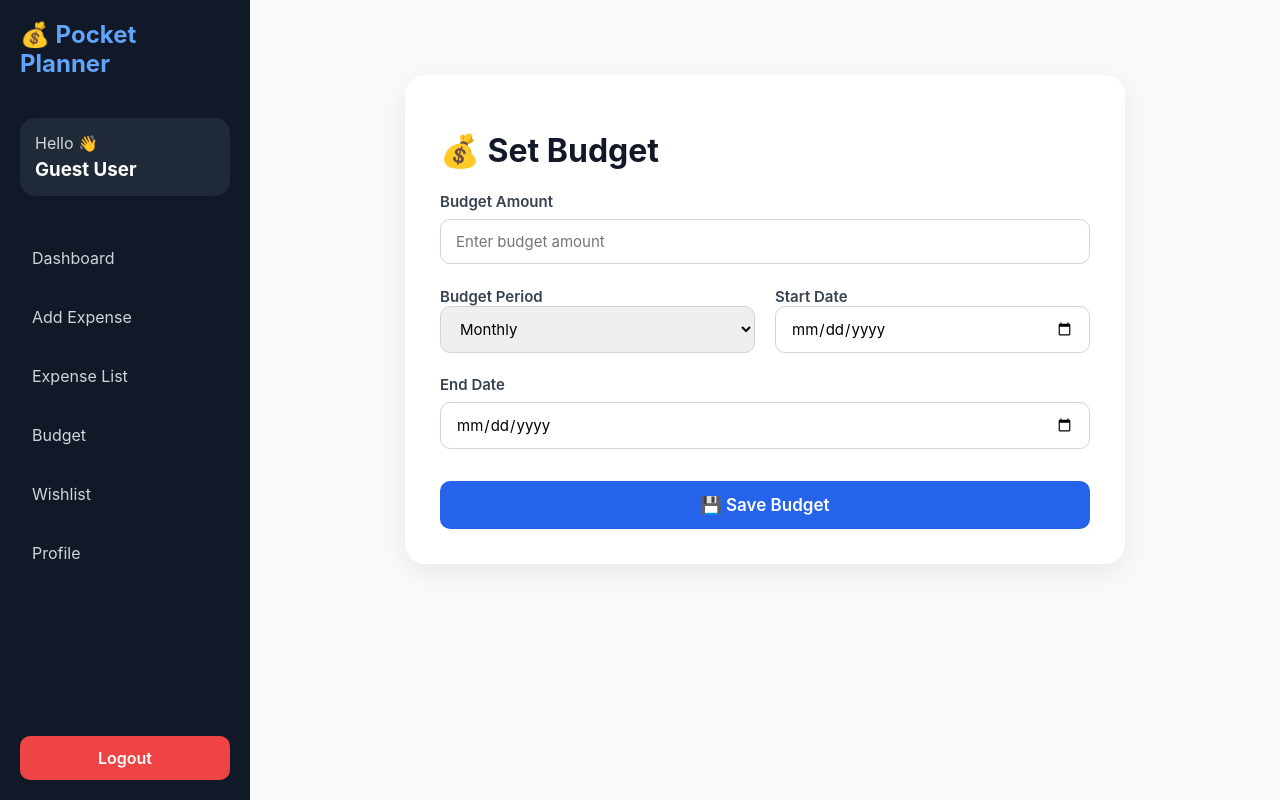
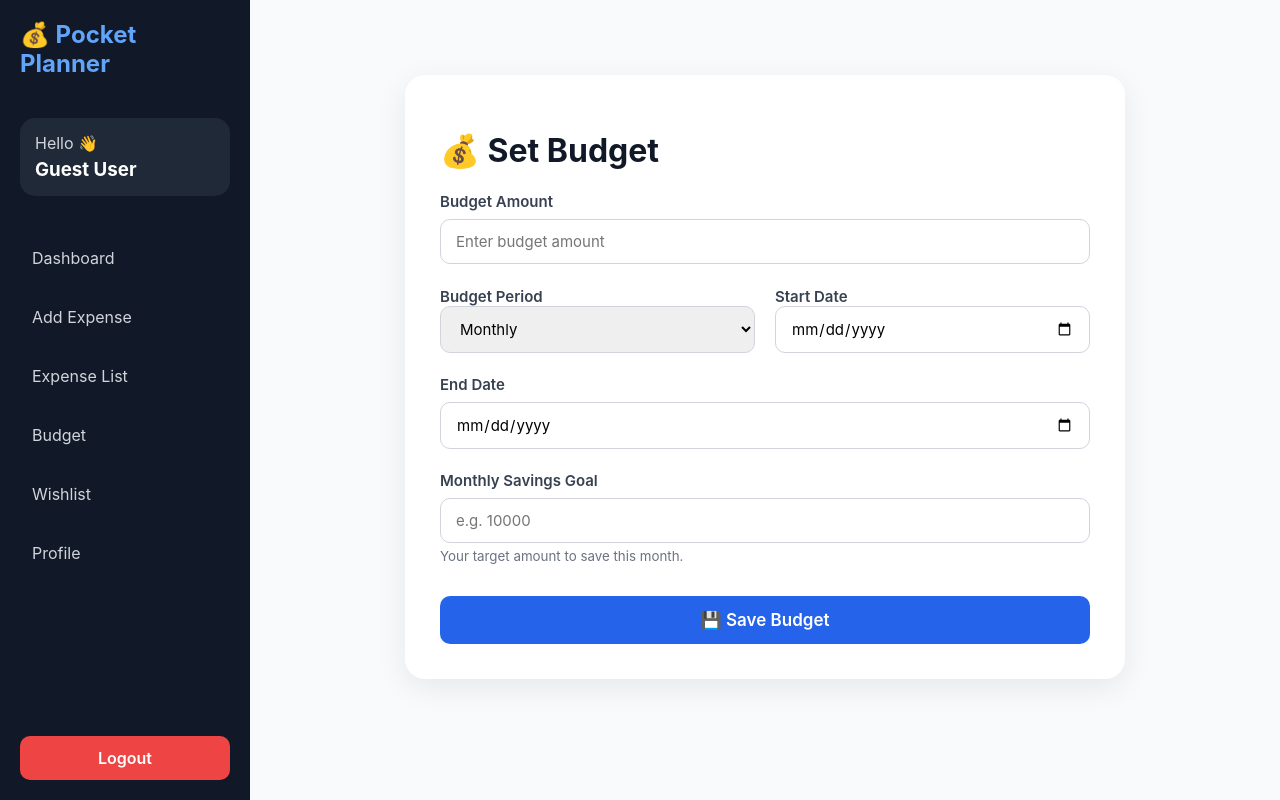
Before and after one commit to SriLakshmiK1810/backup, a React (Create React App) app in the folder frontend/pocket-planner-web/: page /budget in a window 1280 px wide. Built offline with nearby package versions, Linux system fonts and the light colour scheme.

Commit message:
Add monthly savings goal feature

```diff
--- a/frontend/pocket-planner-web/src/screens/BudgetScreen.js
+++ b/frontend/pocket-planner-web/src/screens/BudgetScreen.js
@@ -8,12 +8,12 @@ function BudgetScreen() {
     period: "Monthly",
     startDate: "",
     endDate: "",
+    savingsGoal: ""   // Better to keep it inside budget
   });
   const calculateEndDate = (startDate, period) => {
   if (!startDate) return "";
 
   const date = new Date(startDate);
-
   switch (period) {
     case "Daily":
       return date.toISOString().split("T")[0];
@@ -44,16 +44,18 @@ function BudgetScreen() {
   period: budget.period,
   startDate: budget.startDate,
   endDate: budget.endDate,
+  savingsGoal: Number(budget.savingsGoal)
 });
 
     alert("Budget saved successfully!");
 
     setBudget({
-      amount: "",
-      period: "Monthly",
-      startDate: "",
-      endDate: "",
-    });
+    amount: "",
+    period: "Monthly",
+    startDate: "",
+    endDate: "",
+    savingsGoal: ""
+});
 
   } catch (err) {
   console.log(err.response?.status);
@@ -137,6 +139,24 @@ function BudgetScreen() {
     />
   </div>
 
+  <div style={inputGroup}>
+    <label style={label}>Monthly Savings Goal</label>
+    <input
+        type="number"
+        placeholder="e.g. 10000"
+        value={budget.savingsGoal}
+        onChange={(e) =>
+            setBudget({
+                ...budget,
+                savingsGoal: e.target.value,
+            })
+        }
+        style={input}
+    />
+    <small style={{ color: "#6B7280", marginTop: "5px" }}>
+        Your target amount to save this month.
+    </small>
+</div>
   <button type="submit" style={buttonStyle}>
     💾 Save Budget
   </button>
@@ -146,6 +166,8 @@ function BudgetScreen() {
       </main>
     </div>
   );
+
+
 }
 
 const mainContent = {
```
Also changed, not shown: 2 other files (tests, documents, lock files or other folders).
